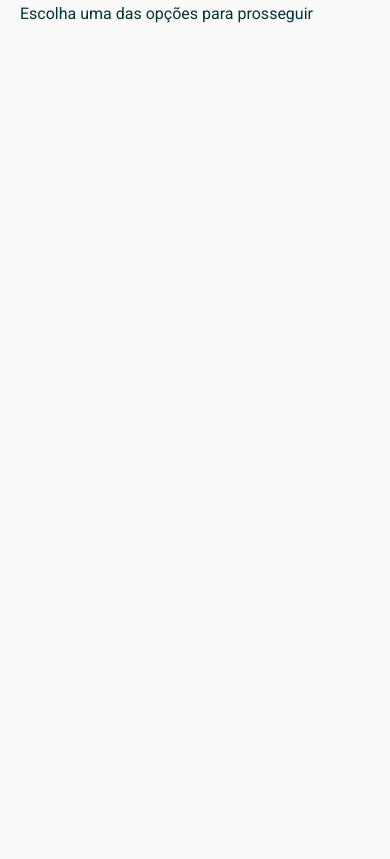
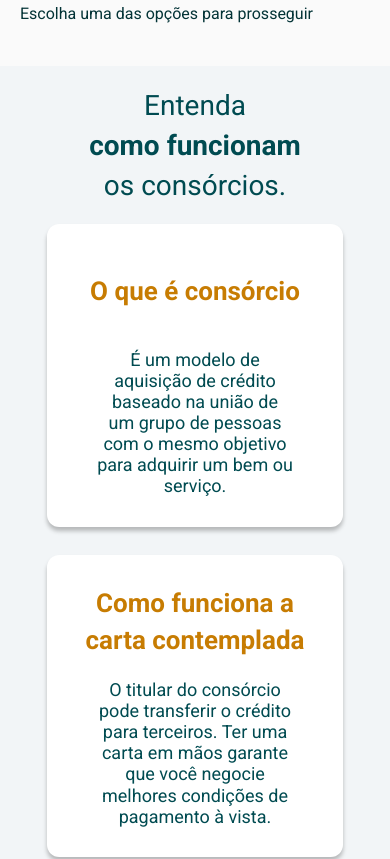
Before and after one commit to atlascodedev/munay-nextjs-frontend, a Next.js app: page / in a window 390 px wide. Shown: the part 580-1439 px from the top of the page. Before the commit the page ends 844 px from the top, so only its background shows below. Built offline with nearby package versions, Linux system fonts and the light colour scheme; a web font is replaced by a local one.

Commit message:
[Feature] Responsive defense section

```diff
--- /dev/null
+++ b/components/App/DefenseSection/Main/index.tsx
@@ -0,0 +1,10 @@
+import React from "react";
+import DefenseSectionLayout from "./styles";
+
+interface DefenseSectionProps {}
+
+const DefenseSection = (props: DefenseSectionProps) => {
+  return <DefenseSectionLayout />;
+};
+
+export default DefenseSection;
--- /dev/null
+++ b/components/App/DefenseSection/Main/styles/index.tsx
@@ -0,0 +1,145 @@
+import styled from "styled-components";
+
+const Root = styled.div`
+  height: 100%;
+  width: 100%;
+  background-color: ${(props) => props.theme.palette.background.main};
+  padding: 5% 3%;
+`;
+
+const Container = styled.div`
+  width: 100%;
+  height: 100%;
+  display: flex;
+  flex-direction: column;
+  align-items: center;
+`;
+
+const Title = styled.div`
+  font-size: 1.75rem;
+  color: ${(props) => props.theme.palette.primary.main};
+  display: flex;
+  justify-content: center;
+  width: 100%;
+  text-align: center;
+  flex-direction: column;
+
+  span {
+    font-weight: bolder;
+  }
+
+  @media (min-width: 1024px) {
+    font-size: 2.815rem;
+    flex-direction: row;
+
+    span {
+      margin: 0px 8px;
+    }
+  }
+`;
+
+const CardContainer = styled.div`
+  padding-top: 5%;
+  width: 100%;
+  display: grid;
+  grid-template-columns: 1fr;
+  grid-auto-flow: row;
+  grid-gap: 10px;
+  justify-items: center;
+  grid-row-gap: 28px;
+
+  @media (min-width: 1024px) {
+    grid-template-columns: 1fr 1fr 1fr 1fr;
+  }
+`;
+
+const CardRoot = styled.div`
+  width: 296.17px;
+  height: 302.45px;
+  text-align: center;
+  background: #ffffff;
+  box-shadow: 0px 4.07796px 4.07796px rgba(0, 0, 0, 0.25);
+  border-radius: 12.2339px;
+  padding: 20px 20px;
+`;
+
+const CardTitle = styled.div`
+  height: 36%;
+  font-size: 1.625rem;
+  display: flex;
+  justify-content: center;
+  align-items: center;
+  font-weight: bold;
+  color: ${(props) => props.theme.palette.secondary.dark};
+`;
+
+const CardText = styled.div`
+  padding: 10px 30px 10px 30px;
+  height: calc(100% - 36%);
+  font-size: 1.125rem;
+  color: ${(props) => props.theme.palette.primary.main};
+  line-height: 21.09px;
+`;
+
+interface CardProps {
+  title?: string;
+  text?: string;
+}
+
+const Card = ({ text, title }: CardProps) => {
+  return (
+    <CardRoot>
+      <CardTitle>{title}</CardTitle>
+      <CardText>{text}</CardText>
+    </CardRoot>
+  );
+};
+
+interface DefenseSectionLayoutProps {}
+
+const defenseCards: CardProps[] = [
+  {
+    title: "O que é consórcio",
+    text:
+      "É um modelo de aquisição de crédito baseado na união de um grupo de pessoas com o mesmo objetivo para adquirir um bem ou serviço.",
+  },
+
+  {
+    title: "Como funciona a carta contemplada",
+    text:
+      "O titular do consórcio pode transferir o crédito para terceiros. Ter uma carta em mãos garante que você negocie melhores condições de pagamento à vista. ",
+  },
+  {
+    title: "Como comprar seu consórcio",
+    text:
+      "Após avaliar todas as opções disponíveis, escolha a que melhor atende as suas necessidades e entre em contato conosco.",
+  },
+
+  {
+    title: "Contemplação da carta de crédito",
+    text:
+      "Receba todas as informações do contrato, valores e documentos por e-mail de forma facilitada.",
+  },
+];
+
+const DefenseSectionLayout = ({}: DefenseSectionLayoutProps) => {
+  return (
+    <Root>
+      <Container>
+        <Title>
+          Entenda <span> como funcionam </span> os consórcios.
+        </Title>
+
+        <CardContainer>
+          {defenseCards.map((cardValue, index: number) => {
+            return (
+              <Card key={index} text={cardValue.text} title={cardValue.title} />
+            );
+          })}
+        </CardContainer>
+      </Container>
+    </Root>
+  );
+};
+
+export default DefenseSectionLayout;
--- a/pages/index.tsx
+++ b/pages/index.tsx
@@ -1,5 +1,6 @@
 import Head from "next/head";
 import React from "react";
+import DefenseSection from "../components/App/DefenseSection/Main";
 import Hero from "../components/App/Hero/Main";
 import useLandingPage from "../hooks/useLandingPage";
 import AppLayout from "../layout/AppLayout";
@@ -14,6 +15,13 @@ export default function Home() {
     {
       label: "Hero",
       component: <Hero />,
+      ref: null,
+      hidden: false,
+    },
+
+    {
+      label: "Defense section",
+      component: <DefenseSection />,
       ref: null,
       hidden: false,
     },
--- a/styled.d.ts
+++ b/styled.d.ts
@@ -17,6 +17,12 @@ declare module "styled-components" {
         dark: string;
         contrastText: string;
       };
+
+      background: {
+        main: string;
+        light: string;
+        secondary: string;
+      };
     };
 
     typography: {
--- a/theme/index.tsx
+++ b/theme/index.tsx
@@ -47,6 +47,12 @@ export const styledTheme: StyledTheme = {
       dark: "#C77C02",
       contrastText: "#333",
     },
+
+    background: {
+      light: "#e5e5e5",
+      main: "#F2F5F7",
+      secondary: "#fff",
+    },
   },
 
   typography: {
```
